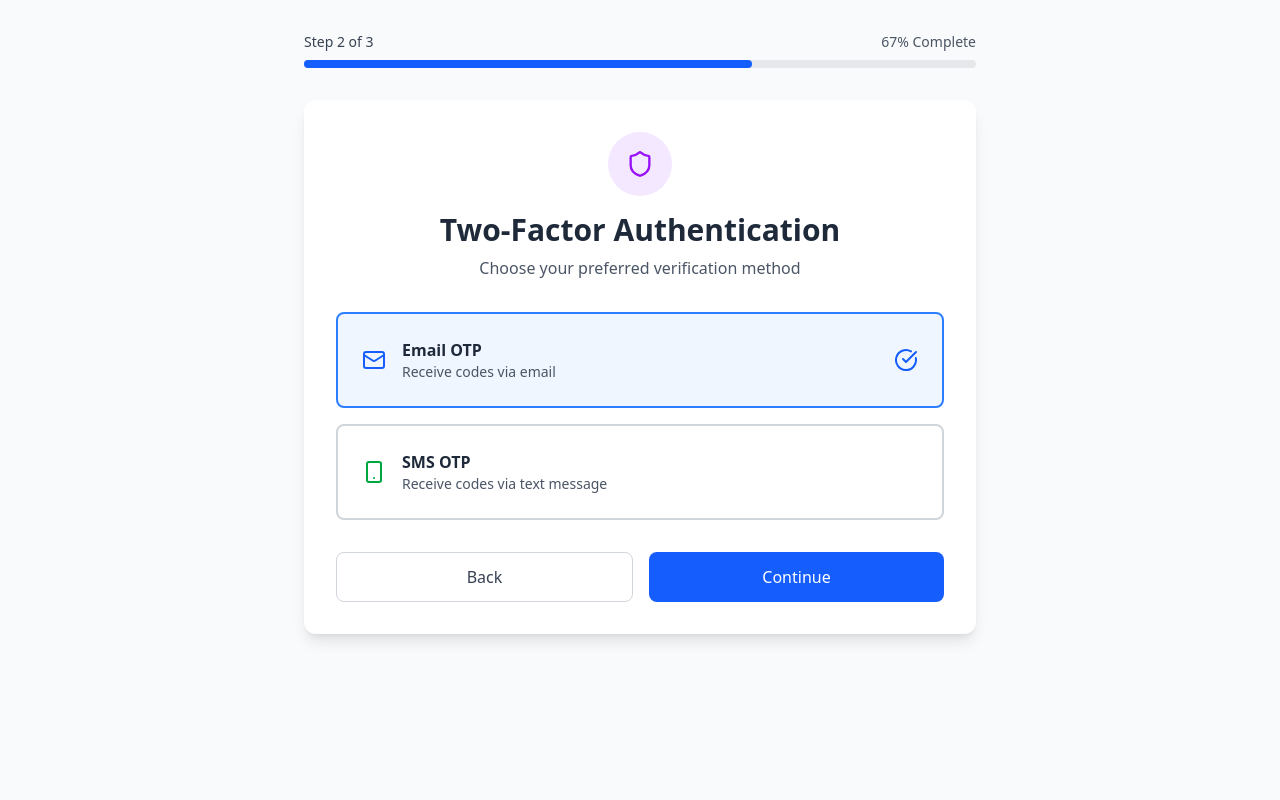
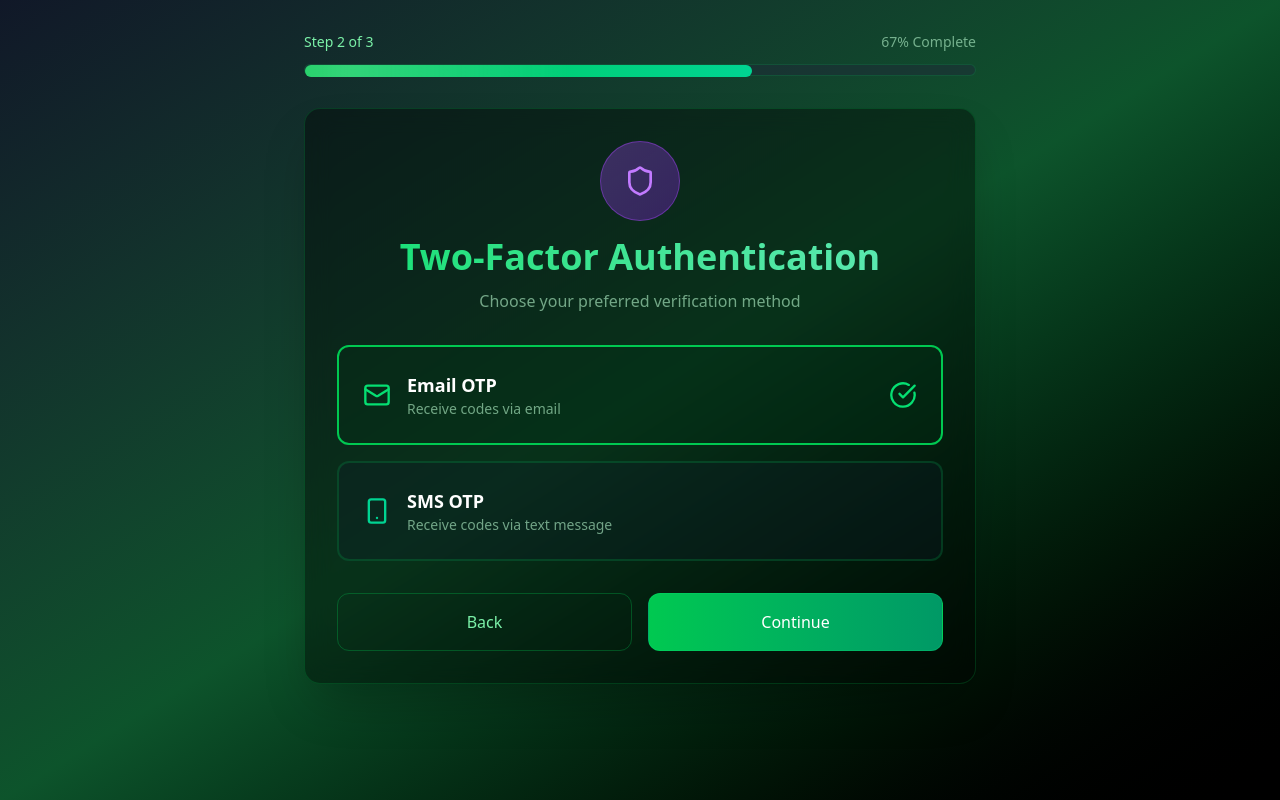
Before and after one commit to AzhaanGlitch/Aureon, a React (Vite) app: page /onboarding/security in a window 1280 px wide. Both pictures are taken after a click on the button "Continue". Built offline with nearby package versions, Linux system fonts and the light colour scheme.

Commit message:
Security Setup Page UI updated

```diff
--- a/src/pages/onboarding/SecuritySetupPage.jsx
+++ b/src/pages/onboarding/SecuritySetupPage.jsx
@@ -23,36 +23,40 @@ const SecuritySetupPage = () => {
   };
 
   return (
-    <div className="min-h-screen bg-gray-50 py-8 px-4">
+    <div className="min-h-screen bg-gradient-to-br from-gray-900 via-green-900 to-black py-8 px-4">
       <div className="max-w-2xl mx-auto">
         {/* Progress Bar */}
         <div className="mb-8">
-          <div className="flex items-center justify-between mb-2">
-            <span className="text-sm font-medium text-gray-700">Step {step} of 3</span>
-            <span className="text-sm text-gray-600">{Math.round((step / 3) * 100)}% Complete</span>
+          <div className="flex items-center justify-between mb-3">
+            <span className="text-sm font-medium text-green-300">Step {step} of 3</span>
+            <span className="text-sm text-green-200/60">{Math.round((step / 3) * 100)}% Complete</span>
           </div>
-          <div className="w-full bg-gray-200 rounded-full h-2">
+          <div className="w-full bg-gray-800/50 rounded-full h-3 border border-green-500/20">
             <div
-              className="bg-blue-600 h-2 rounded-full transition-all duration-300"
+              className="bg-gradient-to-r from-green-500 to-emerald-400 h-3 rounded-full transition-all duration-500 relative overflow-hidden"
               style={{ width: `${(step / 3) * 100}%` }}
-            ></div>
+            >
+              <div className="absolute inset-0 bg-gradient-to-r from-transparent via-white/20 to-transparent animate-shimmer"></div>
+            </div>
           </div>
         </div>
 
-        <div className="bg-white rounded-xl shadow-lg p-8">
+        <div className="bg-black/40 backdrop-blur-md rounded-2xl shadow-2xl p-8 border border-green-500/20">
           {step === 1 && (
             <div>
               <div className="text-center mb-8">
-                <div className="w-16 h-16 bg-blue-100 rounded-full flex items-center justify-center mx-auto mb-4">
-                  <Key size={28} className="text-blue-600" />
+                <div className="w-20 h-20 bg-gradient-to-br from-green-500/30 to-emerald-600/30 rounded-full flex items-center justify-center mx-auto mb-4 border border-green-500/40">
+                  <Key size={32} className="text-green-400" />
                 </div>
-                <h1 className="text-3xl font-bold text-gray-800 mb-2">Setup PIN</h1>
-                <p className="text-gray-600">Create a 6-digit PIN for quick access</p>
+                <h1 className="text-4xl font-bold bg-gradient-to-r from-green-400 to-emerald-300 bg-clip-text text-transparent mb-3">
+                  Setup PIN
+                </h1>
+                <p className="text-green-200/60">Create a 6-digit PIN for quick access</p>
               </div>
 
               <div className="space-y-6">
                 <div>
-                  <label className="block text-sm font-medium text-gray-700 mb-2">
+                  <label className="block text-sm font-medium text-green-300 mb-3">
                     Enter PIN
                   </label>
                   <input
@@ -61,12 +65,12 @@ const SecuritySetupPage = () => {
                     value={securityData.pin}
                     onChange={(e) => setSecurityData({ ...securityData, pin: e.target.value })}
                     placeholder="••••••"
-                    className="w-full px-4 py-3 border border-gray-300 rounded-lg text-center text-2xl tracking-widest focus:ring-2 focus:ring-blue-500 outline-none"
+                    className="w-full px-4 py-4 bg-gray-900/50 border border-green-500/30 text-white rounded-xl text-center text-3xl tracking-widest focus:ring-2 focus:ring-green-500 outline-none transition-all"
                   />
                 </div>
 
                 <div>
-                  <label className="block text-sm font-medium text-gray-700 mb-2">
+                  <label className="block text-sm font-medium text-green-300 mb-3">
                     Confirm PIN
                   </label>
                   <input
@@ -75,12 +79,12 @@ const SecuritySetupPage = () => {
                     value={securityData.confirmPin}
                     onChange={(e) => setSecurityData({ ...securityData, confirmPin: e.target.value })}
                     placeholder="••••••"
-                    className="w-full px-4 py-3 border border-gray-300 rounded-lg text-center text-2xl tracking-widest focus:ring-2 focus:ring-blue-500 outline-none"
+                    className="w-full px-4 py-4 bg-gray-900/50 border border-green-500/30 text-white rounded-xl text-center text-3xl tracking-widest focus:ring-2 focus:ring-green-500 outline-none transition-all"
                   />
                 </div>
 
                 {securityData.pin && securityData.confirmPin && securityData.pin === securityData.confirmPin && (
-                  <div className="flex items-center space-x-2 text-green-600">
+                  <div className="flex items-center space-x-2 text-green-400 bg-green-950/30 p-4 rounded-xl border border-green-500/30">
                     <CheckCircle size={20} />
                     <span className="text-sm font-medium">PIN matched!</span>
                   </div>
@@ -92,50 +96,52 @@ const SecuritySetupPage = () => {
           {step === 2 && (
             <div>
               <div className="text-center mb-8">
-                <div className="w-16 h-16 bg-purple-100 rounded-full flex items-center justify-center mx-auto mb-4">
-                  <Shield size={28} className="text-purple-600" />
+                <div className="w-20 h-20 bg-gradient-to-br from-purple-500/30 to-purple-600/30 rounded-full flex items-center justify-center mx-auto mb-4 border border-purple-500/40">
+                  <Shield size={32} className="text-purple-400" />
                 </div>
-                <h1 className="text-3xl font-bold text-gray-800 mb-2">Two-Factor Authentication</h1>
-                <p className="text-gray-600">Choose your preferred verification method</p>
+                <h1 className="text-4xl font-bold bg-gradient-to-r from-green-400 to-emerald-300 bg-clip-text text-transparent mb-3">
+                  Two-Factor Authentication
+                </h1>
+                <p className="text-green-200/60">Choose your preferred verification method</p>
               </div>
 
               <div className="space-y-4">
                 <button
                   onClick={() => setSecurityData({ ...securityData, twoFactorMethod: 'email' })}
-                  className={`w-full p-6 border-2 rounded-lg text-left transition ${
+                  className={`w-full p-6 border-2 rounded-xl text-left transition-all ${
                     securityData.twoFactorMethod === 'email'
-                      ? 'border-blue-500 bg-blue-50'
-                      : 'border-gray-300 hover:border-gray-400'
+                      ? 'border-green-500 bg-green-950/30'
+                      : 'border-green-500/20 bg-gray-900/30 hover:border-green-500/40'
                   }`}
                 >
                   <div className="flex items-center space-x-4">
-                    <Mail size={24} className="text-blue-600" />
+                    <Mail size={28} className="text-green-400" />
                     <div className="flex-1">
-                      <h3 className="font-semibold text-gray-800">Email OTP</h3>
-                      <p className="text-sm text-gray-600">Receive codes via email</p>
+                      <h3 className="font-semibold text-white text-lg">Email OTP</h3>
+                      <p className="text-sm text-green-200/60">Receive codes via email</p>
                     </div>
                     {securityData.twoFactorMethod === 'email' && (
-                      <CheckCircle size={24} className="text-blue-600" />
+                      <CheckCircle size={28} className="text-green-400" />
                     )}
                   </div>
                 </button>
 
                 <button
                   onClick={() => setSecurityData({ ...securityData, twoFactorMethod: 'sms' })}
-                  className={`w-full p-6 border-2 rounded-lg text-left transition ${
+                  className={`w-full p-6 border-2 rounded-xl text-left transition-all ${
                     securityData.twoFactorMethod === 'sms'
-                      ? 'border-blue-500 bg-blue-50'
-                      : 'border-gray-300 hover:border-gray-400'
+                      ? 'border-green-500 bg-green-950/30'
+                      : 'border-green-500/20 bg-gray-900/30 hover:border-green-500/40'
                   }`}
                 >
                   <div className="flex items-center space-x-4">
-                    <Smartphone size={24} className="text-green-600" />
+                    <Smartphone size={28} className="text-emerald-400" />
                     <div className="flex-1">
-                      <h3 className="font-semibold text-gray-800">SMS OTP</h3>
-                      <p className="text-sm text-gray-600">Receive codes via text message</p>
+                      <h3 className="font-semibold text-white text-lg">SMS OTP</h3>
+                      <p className="text-sm text-green-200/60">Receive codes via text message</p>
                     </div>
                     {securityData.twoFactorMethod === 'sms' && (
-                      <CheckCircle size={24} className="text-blue-600" />
+                      <CheckCircle size={28} className="text-green-400" />
                     )}
                   </div>
                 </button>
@@ -146,16 +152,18 @@ const SecuritySetupPage = () => {
           {step === 3 && (
             <div>
               <div className="text-center mb-8">
-                <div className="w-16 h-16 bg-green-100 rounded-full flex items-center justify-center mx-auto mb-4">
-                  <Lock size={28} className="text-green-600" />
+                <div className="w-20 h-20 bg-gradient-to-br from-emerald-500/30 to-emerald-600/30 rounded-full flex items-center justify-center mx-auto mb-4 border border-emerald-500/40">
+                  <Lock size={32} className="text-emerald-400" />
                 </div>
-                <h1 className="text-3xl font-bold text-gray-800 mb-2">Data Encryption</h1>
-                <p className="text-gray-600">Create a master passphrase</p>
+                <h1 className="text-4xl font-bold bg-gradient-to-r from-green-400 to-emerald-300 bg-clip-text text-transparent mb-3">
+                  Data Encryption
+                </h1>
+                <p className="text-green-200/60">Create a master passphrase</p>
               </div>
 
-              <div className="bg-yellow-50 border border-yellow-200 rounded-lg p-4 mb-6">
-                <p className="text-sm text-yellow-800 font-medium mb-2">⚠️ Important:</p>
-                <ul className="text-sm text-yellow-700 space-y-1">
+              <div className="bg-yellow-950/30 border border-yellow-500/30 rounded-xl p-5 mb-6">
+                <p className="text-sm text-yellow-300 font-medium mb-2">⚠️ Important:</p>
+                <ul className="text-sm text-yellow-200/80 space-y-1">
                   <li>• This encrypts ALL your financial data</li>
                   <li>• Cannot be recovered if forgotten</li>
                   <li>• Known ONLY to you</li>
@@ -165,7 +173,7 @@ const SecuritySetupPage = () => {
 
               <div className="space-y-6">
                 <div>
-                  <label className="block text-sm font-medium text-gray-700 mb-2">
+                  <label className="block text-sm font-medium text-green-300 mb-3">
                     Master Passphrase
                   </label>
                   <input
@@ -173,12 +181,12 @@ const SecuritySetupPage = () => {
                     value={securityData.passphrase}
                     onChange={(e) => setSecurityData({ ...securityData, passphrase: e.target.value })}
                     placeholder="Enter a strong passphrase"
-                    className="w-full px-4 py-3 border border-gray-300 rounded-lg focus:ring-2 focus:ring-blue-500 outline-none"
+                    className="w-full px-4 py-4 bg-gray-900/50 border border-green-500/30 text-white placeholder-green-300/40 rounded-xl focus:ring-2 focus:ring-green-500 outline-none transition-all"
                   />
-                  <div className="mt-2 flex items-center space-x-2">
-                    <div className="flex-1 bg-gray-200 rounded-full h-2">
+                  <div className="mt-3 flex items-center space-x-2">
+                    <div className="flex-1 bg-gray-800/50 rounded-full h-2.5 border border-green-500/20">
                       <div
-                        className={`h-2 rounded-full ${
+                        className={`h-2.5 rounded-full ${
                           securityData.passphrase.length < 8 ? 'bg-red-500' :
                           securityData.passphrase.length < 12 ? 'bg-orange-500' :
                           'bg-green-500'
@@ -186,7 +194,7 @@ const SecuritySetupPage = () => {
                         style={{ width: `${Math.min((securityData.passphrase.length / 16) * 100, 100)}%` }}
                       ></div>
                     </div>
-                    <span className="text-sm text-gray-600">
+                    <span className="text-sm text-green-200/70 min-w-[60px]">
                       {securityData.passphrase.length < 8 ? 'Weak' :
                        securityData.passphrase.length < 12 ? 'Medium' : 'Strong'}
                     </span>
@@ -194,7 +202,7 @@ const SecuritySetupPage = () => {
                 </div>
 
                 <div>
-                  <label className="block text-sm font-medium text-gray-700 mb-2">
+                  <label className="block text-sm font-medium text-green-300 mb-3">
                     Confirm Passphrase
                   </label>
                   <input
@@ -202,13 +210,13 @@ const SecuritySetupPage = () => {
                     value={securityData.confirmPassphrase}
                     onChange={(e) => setSecurityData({ ...securityData, confirmPassphrase: e.target.value })}
                     placeholder="Re-enter passphrase"
-                    className="w-full px-4 py-3 border border-gray-300 rounded-lg focus:ring-2 focus:ring-blue-500 outline-none"
+                    className="w-full px-4 py-4 bg-gray-900/50 border border-green-500/30 text-white placeholder-green-300/40 rounded-xl focus:ring-2 focus:ring-green-500 outline-none transition-all"
                   />
                 </div>
 
-                <div className="flex items-start space-x-3">
-                  <input type="checkbox" required className="mt-1" />
-                  <span className="text-sm text-gray-700">
+                <div className="flex items-start space-x-3 bg-gray-900/30 p-4 rounded-xl border border-green-500/20">
+                  <input type="checkbox" required className="mt-1 w-4 h-4 text-green-600 border-green-500/50 rounded focus:ring-green-500 bg-gray-900" />
+                  <span className="text-sm text-green-200/80">
                     I understand I cannot recover this passphrase if forgotten
                   </span>
                 </div>
@@ -221,20 +229,35 @@ const SecuritySetupPage = () => {
             {step > 1 && (
               <button
                 onClick={() => setStep(step - 1)}
-                className="flex-1 py-3 border border-gray-300 rounded-lg font-medium text-gray-700 hover:bg-gray-50 transition"
+                className="flex-1 py-4 border border-green-500/30 text-green-300 rounded-xl hover:bg-green-950/30 transition-all font-medium"
               >
                 Back
               </button>
             )}
             <button
               onClick={handleNext}
-              className="flex-1 py-3 bg-blue-600 text-white rounded-lg font-medium hover:bg-blue-700 transition"
+              className="flex-1 py-4 bg-gradient-to-r from-green-500 to-emerald-600 text-white rounded-xl font-medium hover:shadow-lg hover:shadow-green-500/50 transition-all duration-300 border border-green-400/30 hover:scale-[1.02]"
             >
               {step === 3 ? 'Complete' : 'Continue'}
             </button>
           </div>
         </div>
       </div>
+
+      <style>{`
+        @keyframes shimmer {
+          0% {
+            transform: translateX(-100%);
+          }
+          100% {
+            transform: translateX(100%);
+          }
+        }
+
+        .animate-shimmer {
+          animation: shimmer 2s infinite;
+        }
+      `}</style>
     </div>
   );
 };
```
